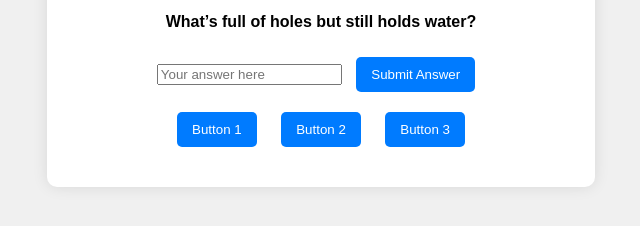
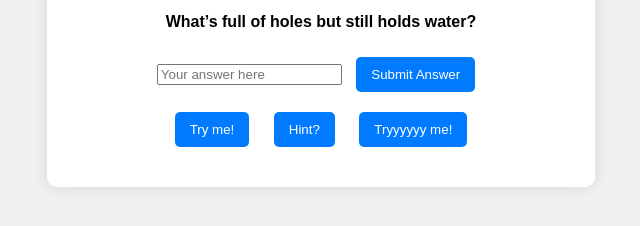
Before and after one commit to Rawan-Khalifa/Birthday_Surprise, a plain HTML site: page index.html in a window 1280 px wide. Shown: the part 372-598 px from the top of the page, without its empty margins (319-959 px from the left). Drawn offline with nearby package versions, Linux system fonts and the light colour scheme.

Commit message:
Update index.html

```diff
--- a/index.html
+++ b/index.html
@@ -18,9 +18,9 @@
         <p id="error" class="hidden">Oops! That's not quite right, try again!</p>
 
         <div id="confusing-buttons">
-            <button onclick="confusingClick()">Button 1</button>
-            <button onclick="confusingClick()">Button 2</button>
-            <button onclick="confusingClick()">Button 3</button>
+            <button onclick="confusingClick()">Try me!</button>
+            <button onclick="confusingClick()">Hint?</button>
+            <button onclick="confusingClick()">Tryyyyyy me!</button>
         </div>
 
         <div id="message" class="hidden">
```
